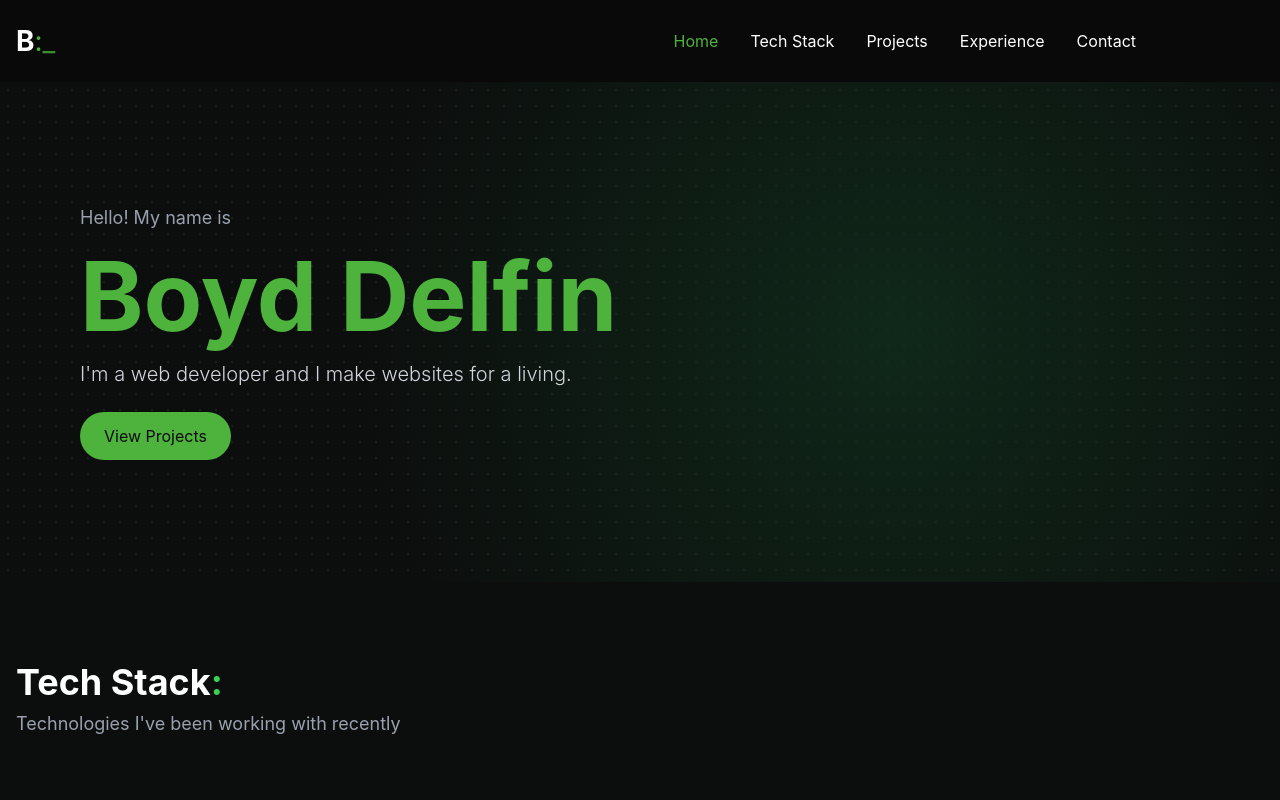
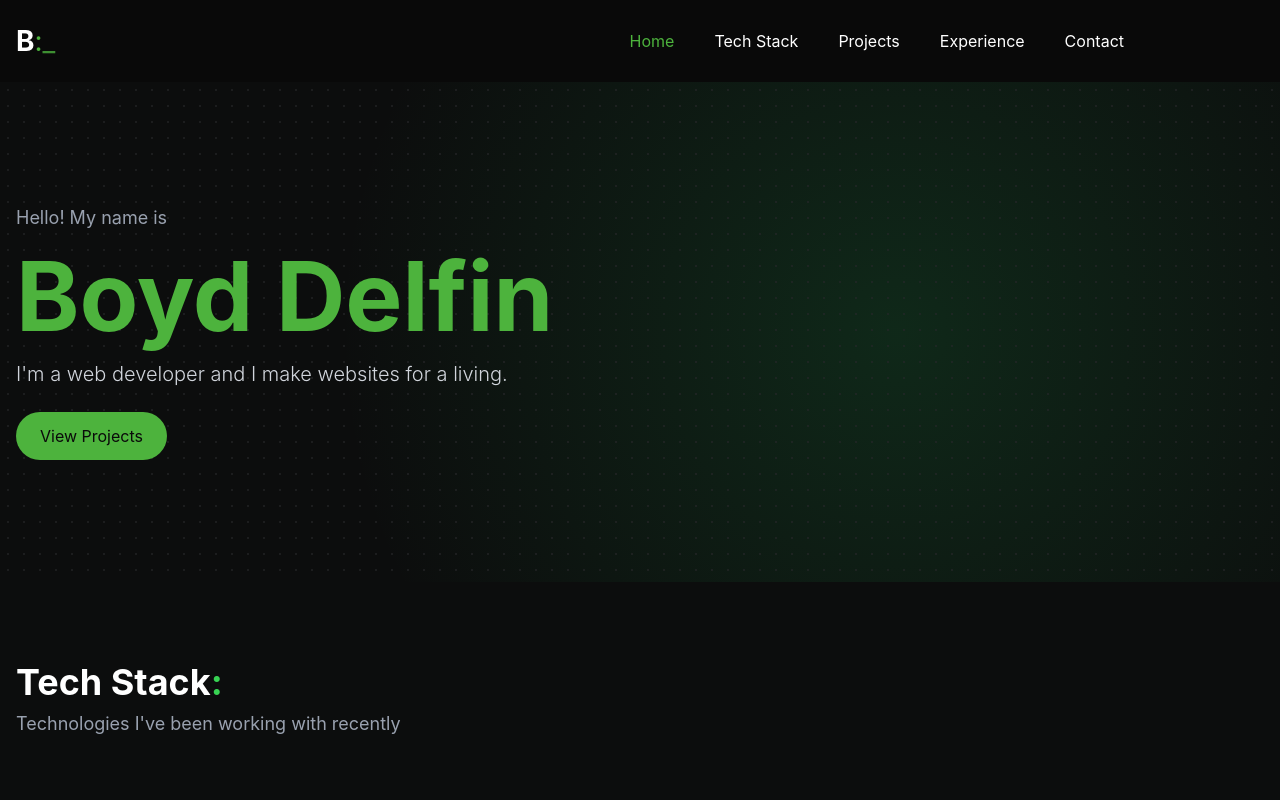
Before and after one commit to itsmeboyd/itsmeboyd.github.io, a React (Vite) app: page / in a window 1280 px wide. Shown: the top 800 px of the page. Built offline with nearby package versions, Linux system fonts and the light colour scheme; some icons are missing.

Commit message:
refactor: update package dependencies and improve HeaderNavigation component structure

```diff
--- a/src/components/HeaderNavigation.jsx
+++ b/src/components/HeaderNavigation.jsx
@@ -1,11 +1,16 @@
 import { useState, useEffect } from "react";
+import { clsx } from "clsx";
+
 import { NavigationItems } from "../data/NavigationData";
 import { handleHashChange } from "../lib/utils";
+import SocialMedia from "./SocialMedia";
 
 function HeaderNavigation() {
   const [currentHash, setCurrentHash] = useState(
     window.location.hash || "#home",
   );
+
+  const [isActive, setIsActive] = useState(false);
 
   useEffect(() => {
     window.addEventListener("hashchange", handleHashChange);
@@ -16,8 +21,32 @@ function HeaderNavigation() {
   }, []);
 
   return (
-    <nav className="w-auto hidden md:flex">
-      <ul className="flex flex-row gap-8">
+    <div
+      id="HeaderNavigation"
+      className="flex items-center justify-end col-span-1 md:col-span-2"
+    >
+      <button
+        onClick={() => setIsActive(!isActive)}
+        className={clsx(
+          "peer group md:hidden flex flex-col gap-x-2 justify-between text-white min-h-4",
+          {
+            active: isActive,
+            "": !isActive,
+          },
+        )}
+      >
+        {/* Top Bar */}
+        <div className="h-0.5 w-6.5 bg-(--accent) transition-transform duration-300 ease-in-out origin-top group-[.active]:rotate-45 group-[.active]:translate-y-2" />
+
+        {/* Middle Bar */}
+        <div className="h-0.5 w-6.5 bg-(--accent) transition-opacity duration-300 ease-in-out group-[.active]:opacity-0" />
+
+        {/* Bottom Bar */}
+        <div className="h-0.5 w-6.5 bg-(--accent) transition-transform duration-300 ease-in-out origin-bottom group-[.active]:-rotate-45 group-[.active]:-translate-y-2" />
+      </button>
+      <div className="absolute top-14.5 hidden md:flex opacity-0 md:opacity-100 peer-[.active]:opacity-100 peer-[.active]:flex transition-opacity duration-300 ease-in-out md:static flex-col items-center md:flex-row md:gap-x-8 md:justify-end bg-[#0c0d0d]/95 md:bg-transparent min-w-60 md:min-w-auto">
+        <nav className="w-full">
+          <ul className="flex flex-col md:flex-row gap-0">
             {NavigationItems.map((menu, index) => {
               const isActive = currentHash === menu.href;
               return (
@@ -30,7 +59,10 @@ function HeaderNavigation() {
                   onClick={() => setCurrentHash(menu.href)}
                   key={index}
                 >
-              <a href={menu.href} className="whitespace-nowrap">
+                  <a
+                    href={menu.href}
+                    className="block whitespace-nowrap px-5 py-2 border-b md:border-none border-b-neutral-900"
+                  >
                     {menu.label}
                   </a>
                 </li>
@@ -38,6 +70,9 @@ function HeaderNavigation() {
             })}
           </ul>
         </nav>
+        <SocialMedia />
+      </div>
+    </div>
   );
 }
 
--- a/src/components/Logo.jsx
+++ b/src/components/Logo.jsx
@@ -1,5 +1,6 @@
 function Logo() {
   return (
+    <div id="logo">
       <a href="/" className="inline-block">
         <div className="b_logo">
           <span className="initial">B</span>
@@ -7,6 +8,7 @@ function Logo() {
           <span className="cursor">_</span>
         </div>
       </a>
+    </div>
   );
 }
 
--- a/src/components/SocialMedia.jsx
+++ b/src/components/SocialMedia.jsx
@@ -4,7 +4,7 @@ import { SocialMediaData } from "../data/SocialMediaData";
 
 function SocialMedia() {
   return (
-    <div className="social_media flex gap-2 justify-center md:justify-start">
+    <div className="social_media flex gap-2 justify-center md:justify-start py-4 md:py-0">
       {SocialMediaData.map((link, index) => (
         <a
           href={link.href}
--- a/src/sections/Header.jsx
+++ b/src/sections/Header.jsx
@@ -1,19 +1,13 @@
 import Logo from "../components/Logo";
 import HeaderNavigation from "../components/HeaderNavigation";
-import SocialMedia from "../components/SocialMedia";
 
 function Header() {
   return (
     <header className="sticky top-0 w-full py-2 md:py-5 z-99">
       <div className="container mx-auto px-4">
-        <div className="grid grid-cols-3 md:grid-cols-3 gap-2">
-          <div className="logo">
-            <Logo />
-          </div>
-          <div className="nav-menu flex items-center justify-end gap-10 col-span-2">
-            <HeaderNavigation />
-            <SocialMedia />
-          </div>
+        <div className="grid grid-cols-2 md:grid-cols-3 gap-2 items-center">
+          <Logo />
+          <HeaderNavigation />
         </div>
       </div>
     </header>
--- a/src/sections/Hero.jsx
+++ b/src/sections/Hero.jsx
@@ -2,7 +2,7 @@ function Hero() {
   return (
     <section
       id="home"
-      className="relative min-h-80 md:min-h-125 w-full overflow-hidden bg-[#0c0d0d] text-white flex items-center md:px-16"
+      className="relative min-h-80 md:min-h-125 w-full overflow-hidden bg-[#0c0d0d] text-white flex items-center"
     >
       <div className="pointer-events-none absolute inset-0 bg-[radial-gradient(circle_at_70%_50%,rgba(34,197,94,0.15),transparent_60%)]" />
 
```
Also changed, not shown: package.json (+8 -7 lines), 1 other file (tests, documents, lock files or other folders). Lines whose indentation alone changed are shown as unchanged.
